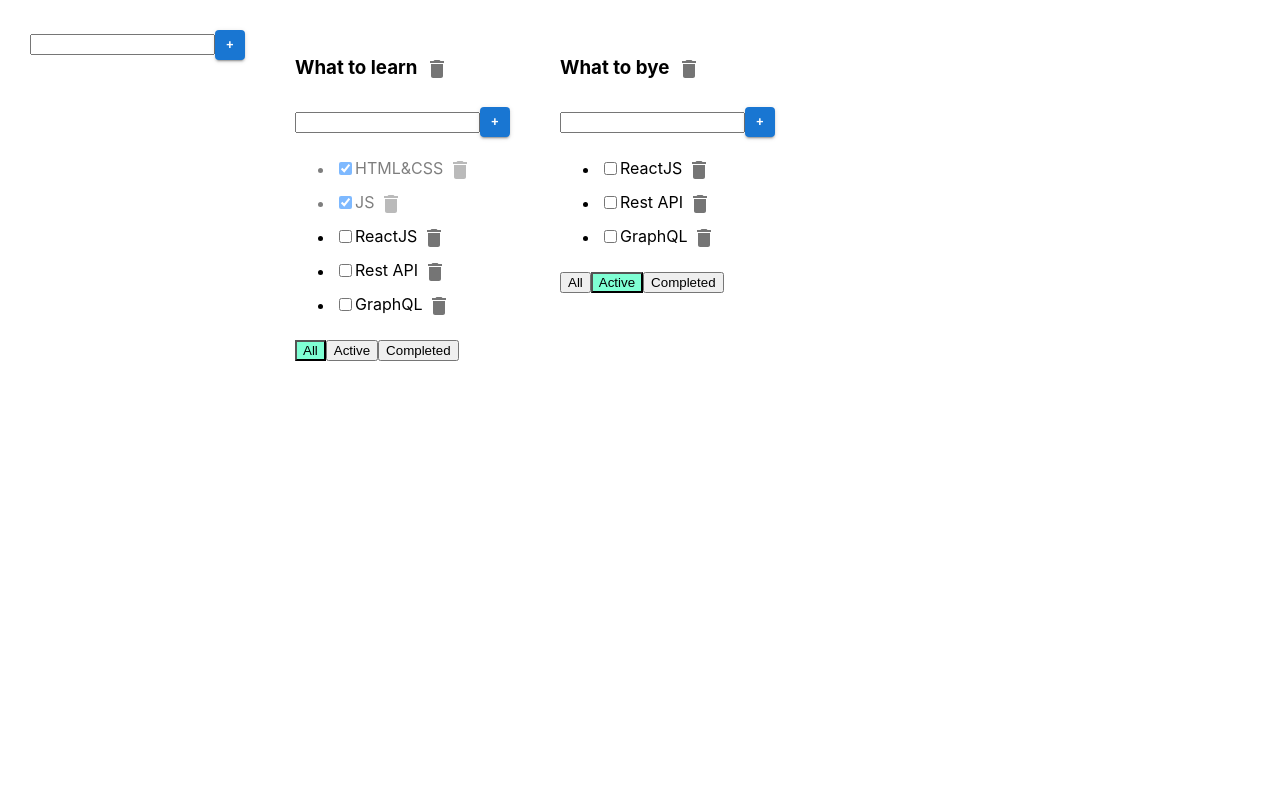
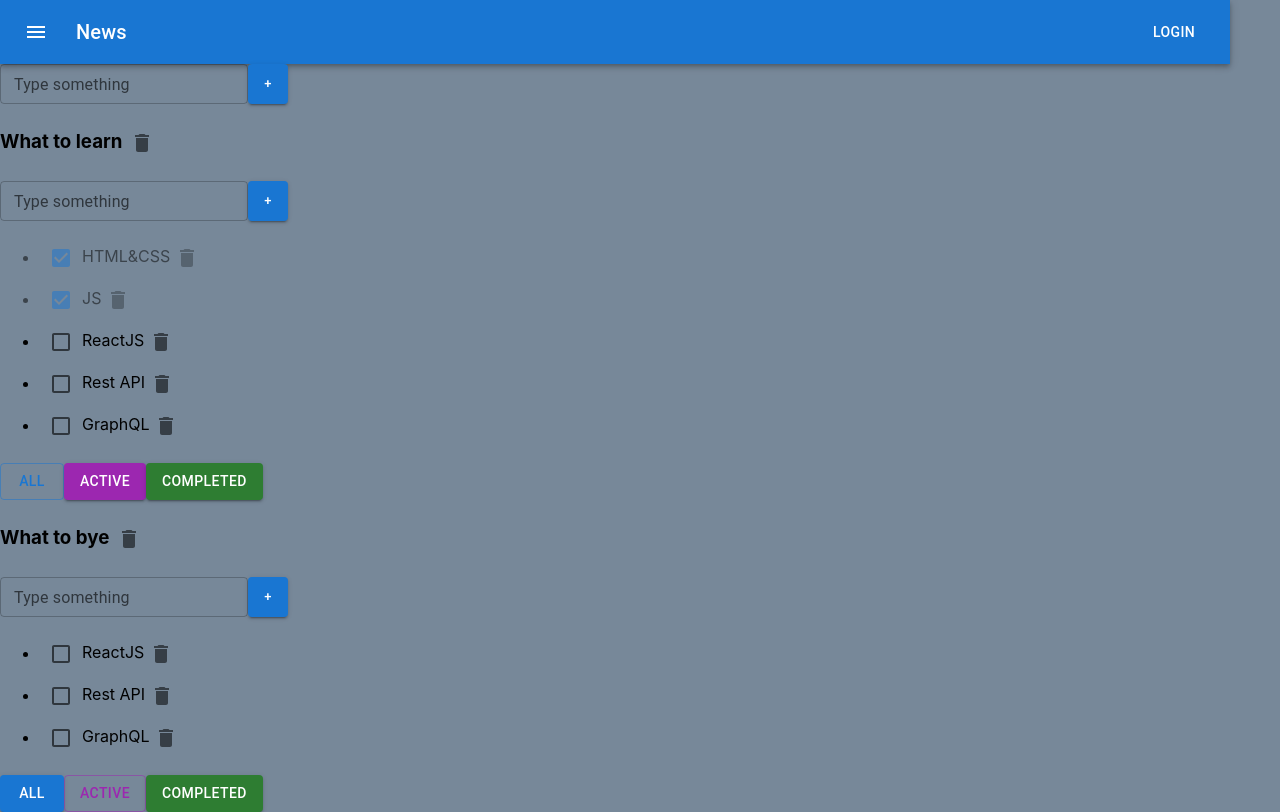
Before and after one commit to ArturLimaiko/_Todolist, a React (Create React App) app: page / in a window 1280 px wide. Built offline with nearby package versions, Linux system fonts and the light colour scheme.

Commit message:
lesson 07- AddItemForm and replace some tag

```diff
--- a/src/AddItemForm.tsx
+++ b/src/AddItemForm.tsx
@@ -1,5 +1,6 @@
 import React, {ChangeEvent, KeyboardEvent, useState} from 'react';
 import Button from '@mui/material/Button';
+import TextField from '@mui/material/TextField';
 
 type AddItemFormProps = {
     callBack: (title: string) => void
@@ -34,21 +35,27 @@ export const AddItemForm = (props: AddItemFormProps) => {
     }
 
     const stylesButton = {
-        maxWidth: '30px',
-        maxHeight: '30px',
-        minHeight: '30px',
-        minWidth: '30px',
+        maxWidth: '40px',
+        maxHeight: '40px',
+        minHeight: '40px',
+        minWidth: '40px',
     }
 
     return (
         <div>
-            <input value={title}
-                   onChange={onChangeHandler}
-                   onKeyPress={onKeyPressHandler}
-                   className={error ? "error" : ""}
+            <TextField
+                error={!!error}
+                id="outlined-basic"
+                label={error ? 'Title is required' : 'Type something'}
+                variant="outlined"
+                value={title}
+                onChange={onChangeHandler}
+                onKeyPress={onKeyPressHandler}
+                className={error ? error : "type something"}
+                size="small"
             />
-            <Button onClick={callBack} variant={"contained"} size="small" style={stylesButton}>+</Button>
-            {error && <div className="error-message">{error}</div>}
+            <Button onClick={callBack} variant={"contained"} size="small" sx={stylesButton}>+</Button>
+            {/*{error && <div className="error-message">{error}</div>}*/}
         </div>
     );
 };
--- a/src/App.css
+++ b/src/App.css
@@ -1,7 +1,7 @@
 
 .App {
-  padding: 30px;
-  display: flex;
+  /*padding: 30px;*/
+  /*display: flex;*/
 }
 
 .App > div {
--- a/src/App.tsx
+++ b/src/App.tsx
@@ -3,6 +3,7 @@ import './App.css';
 import {TaskType, Todolist} from './Todolist';
 import {v1} from 'uuid';
 import {AddItemForm} from "./AddItemForm";
+import {ButtonAppButton} from "./ButtonAppBar/ButtonAppButton";
 
 
 export type FilterValuesType = "all" | "active" | "completed";
@@ -108,6 +109,7 @@ function App() {
 
     return (
         <div className="App">
+            <ButtonAppButton/>
             {/*сюда передадим компоненту для добавления новых тасок*/}
             <AddItemForm callBack={addTodolist}/>
 
--- /dev/null
+++ b/src/ButtonAppBar/ButtonAppButton.tsx
@@ -0,0 +1,34 @@
+import React from 'react';
+import AppBar from '@mui/material/AppBar';
+import Box from '@mui/material/Box';
+import Toolbar from '@mui/material/Toolbar';
+import Typography from '@mui/material/Typography';
+import Button from '@mui/material/Button';
+import IconButton from '@mui/material/IconButton';
+import MenuIcon from '@mui/icons-material/Menu';
+
+export const ButtonAppButton = () => {
+    return (
+        <div>
+            <Box sx={{ flexGrow: 1 }}>
+                <AppBar position="static">
+                    <Toolbar>
+                        <IconButton
+                            size="large"
+                            edge="start"
+                            color="inherit"
+                            aria-label="menu"
+                            sx={{ mr: 2 }}
+                        >
+                            <MenuIcon />
+                        </IconButton>
+                        <Typography variant="h6" component="div" sx={{ flexGrow: 1 }}>
+                            News
+                        </Typography>
+                        <Button color="inherit">Login</Button>
+                    </Toolbar>
+                </AppBar>
+            </Box>
+        </div>
+    );
+};
--- a/src/EditableSpan.tsx
+++ b/src/EditableSpan.tsx
@@ -1,4 +1,5 @@
 import React, {ChangeEvent, useState} from 'react';
+import TextField from "@mui/material/TextField";
 
 type EditableSpanType = {
     oldTitle: string
@@ -24,7 +25,7 @@ export const EditableSpan = ({oldTitle, callBack}: EditableSpanType) => {
 
     return (
         edit
-            ? <input onBlur={editHandler} value={newTitle} onChange={onChangeHandler} autoFocus/>
+            ? <TextField onBlur={editHandler} value={newTitle} onChange={onChangeHandler} autoFocus size='small'/>
             : <span onDoubleClick={editHandler}>{oldTitle}</span>
     );
 };
--- a/src/Todolist.tsx
+++ b/src/Todolist.tsx
@@ -4,7 +4,9 @@ import {AddItemForm} from "./AddItemForm";
 import {EditableSpan} from "./EditableSpan";
 import IconButton from '@mui/material/IconButton';
 import DeleteIcon from '@mui/icons-material/Delete';
-
+import Button from '@mui/material/Button';
+import Checkbox from '@mui/material/Checkbox';
+import {ButtonAppButton} from "./ButtonAppBar/ButtonAppButton";
 
 export type TaskType = {
     id: string
@@ -59,15 +61,16 @@ export function Todolist(props: PropsType) {
 
     //нужно перенести наверх перед ретурном
     // создадим тут функцию с помощью которой докинем два параметра todolistID: string, taskID: string
-    const updateTaskTitleHandler = (tID: string,newTitle: string) => {
+    const updateTaskTitleHandler = (tID: string, newTitle: string) => {
         props.updateTaskTitle(props.todolistID, tID, newTitle)
     }
 
     return <div>
+
         <h3>
             <EditableSpan oldTitle={props.title} callBack={updateTodoListTitleHandler}/>
             <IconButton aria-label="delete" onClick={removeTodolistHandler}>
-                <DeleteIcon />
+                <DeleteIcon/>
             </IconButton>
         </h3>
         <AddItemForm callBack={addTaskHandler}/>
@@ -80,22 +83,20 @@ export function Todolist(props: PropsType) {
                     }
 
                     return <li key={t.id} className={t.isDone ? "is-done" : ""}>
-                        <input type="checkbox" onChange={onChangeHandler} checked={t.isDone}/>
-                        <EditableSpan oldTitle={t.title} callBack={(newTitle) => updateTaskTitleHandler(t.id,newTitle)}/>
-                        <IconButton aria-label="delete" onClick={onClickHandler} size="small" >
-                            <DeleteIcon />
+                        <Checkbox  onChange={onChangeHandler} checked={t.isDone}/>
+                        <EditableSpan oldTitle={t.title}
+                                      callBack={(newTitle) => updateTaskTitleHandler(t.id, newTitle)}/>
+                        <IconButton aria-label="delete" onClick={onClickHandler} size="small">
+                            <DeleteIcon/>
                         </IconButton>
                     </li>
                 })
             }
         </ul>
         <div>
-            <button className={props.filter === 'all' ? "active-filter" : ""} onClick={onAllClickHandler}>All</button>
-            <button className={props.filter === 'active' ? "active-filter" : ""} onClick={onActiveClickHandler}>Active
-            </button>
-            <button className={props.filter === 'completed' ? "active-filter" : ""}
-                    onClick={onCompletedClickHandler}>Completed
-            </button>
+            <Button variant={props.filter === 'all' ? "outlined" : "contained"} onClick={onAllClickHandler} color='primary'>All</Button>
+            <Button variant={props.filter === 'active' ? "outlined" : "contained"} onClick={onActiveClickHandler} color='secondary'>Active</Button>
+            <Button variant={props.filter === 'completed' ? "outlined" : "contained"} onClick={onCompletedClickHandler} color='success'>Completed</Button>
         </div>
     </div>
 }
--- a/src/index.css
+++ b/src/index.css
@@ -5,6 +5,7 @@ body {
     sans-serif;
   -webkit-font-smoothing: antialiased;
   -moz-osx-font-smoothing: grayscale;
+  background-color: lightslategrey;
 }
 
 code {
```
